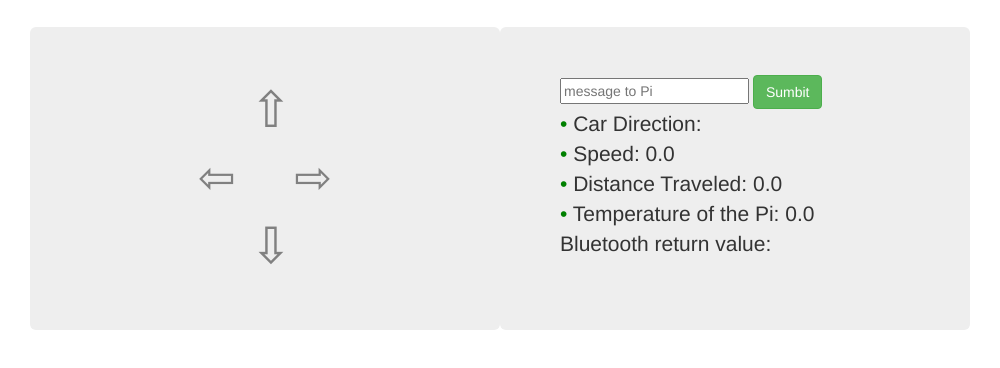
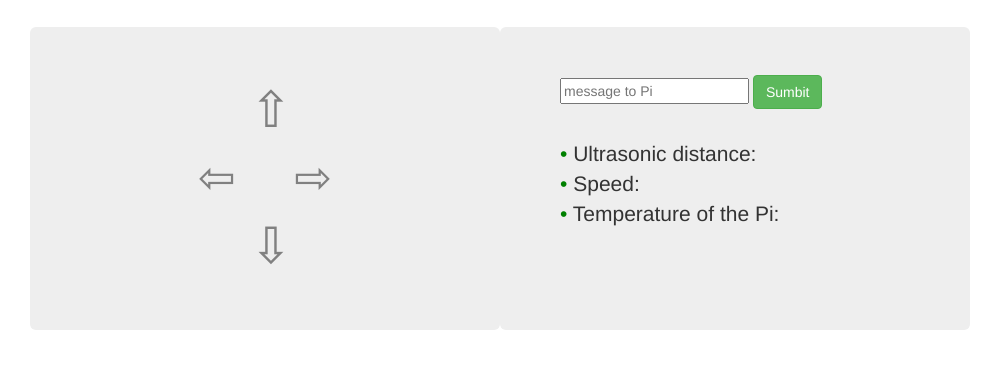
Before and after one commit to danielzhuang11/437lab2, an Electron app: page index.html in a window 1000 px wide. Shown: the part 182-550 px from the top of the page. Drawn offline with nearby package versions, Linux system fonts and the light colour scheme.

Commit message:
Update index.html

```diff
--- a/index.html
+++ b/index.html
@@ -46,15 +46,12 @@
         <input id="message" type="text" placeholder="message to Pi"/>
         <button class="btn btn-success" onclick="update_data()">Sumbit</button>
           <p>
-            <span id="direction_dot" style="color:Green">&bull;</span> Car Direction: <span id="direction"> </span>
            <br>
-           <span id="speed_dot" style="color:green">&bull;</span> Speed: <span id="speed">0.0</span>
+           <span id="ultrasonic_d" style="color:green">&bull;</span> Ultrasonic distance: <span id="ultrasonic"></span>
            <br>
-           <span id="distance_dot" style="color:green">&bull;</span> Distance Traveled: <span id="distance">0.0</span>
+           <span id="speed_d" style="color:green">&bull;</span> Speed: <span id="speed"></span>
            <br>
-           <span id="temprature_dot" style="color:green">&bull;</span> Temperature of the Pi: <span id="temperature">0.0</span>
-           <br>
-           Bluetooth return value: <span id="bluetooth"> </span>
+           <span id="temperature_d" style="color:green">&bull;</span> Temperature of the Pi: <span id="temperature"></span>
           </p>
         </div>
     </div>
```
